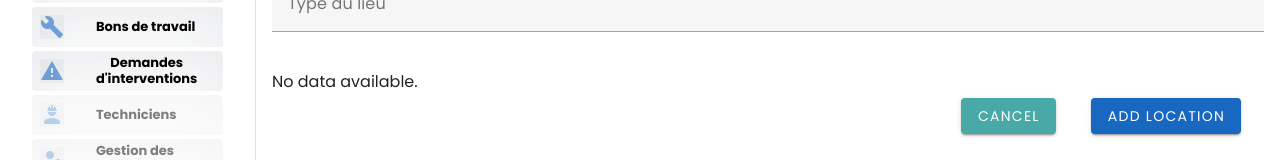
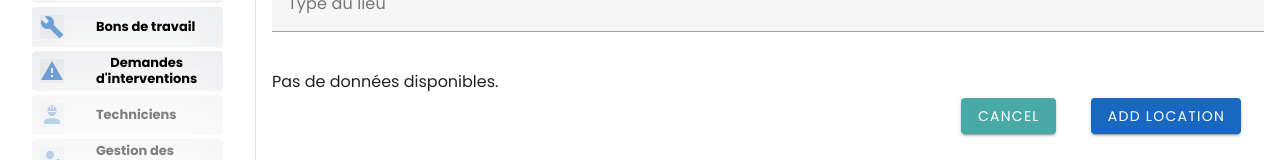
Before and after one commit to JDRSinclair/GIMAO, a Vue app in the folder frontend/: page /CreateLocation in a window 1280 px wide. Shown: the part 190-350 px from the top of the page. Built offline with nearby package versions, Linux system fonts and the light colour scheme; no server answers; the HTML template or start-up script is replaced by a standard one.

Commit message:
Changement Nom méthodes

```diff
--- a/frontend/src/views/DataManagement/EquipmentsModels/CreateModelEquipment.vue
+++ b/frontend/src/views/DataManagement/EquipmentsModels/CreateModelEquipment.vue
@@ -68,7 +68,7 @@
         return [...state.locations];
       });
 
-      const on_click_location = (item) => {
+      const on_click_model_equipment = (item) => {
         if (state.form_data.location && state.form_data.location.id === item.id) {
           state.form_data.location = null;
         } else {
@@ -127,7 +127,7 @@
         ...toRefs(state),
         submit_form,
         places_with_all,
-        on_click_location,
+        on_click_model_equipment,
         toggle_node,
         go_back,
       };
--- a/frontend/src/views/DataManagement/Locations/CreateLocation.vue
+++ b/frontend/src/views/DataManagement/Locations/CreateLocation.vue
@@ -23,7 +23,7 @@
           ></v-text-field>
 
           <div>
-            <p v-if="!places_with_all || places_with_all.length === 0">No data available.</p>
+            <p v-if="!places_with_all || places_with_all.length === 0">Pas de données disponibles.</p>
             <v-treeview
               v-else
               :items="places_with_all"
--- a/frontend/src/views/Equipments/CreateEquipment.vue
+++ b/frontend/src/views/Equipments/CreateEquipment.vue
@@ -138,7 +138,7 @@
                   {{ open ? 'mdi-triangle-down' : 'mdi-triangle-right' }}
                 </v-icon>
                 <span v-else class="tree-icon-placeholder"></span>
-                <span @click="on_click_location(item)">{{ item.nomLieu }}</span>
+                <span @click="on_click_equipment(item)">{{ item.nomLieu }}</span>
               </template>
               <template v-slot:label="{ item }">
                 <span class="text-caption ml-2">{{ item.typeLieu }}</span>
@@ -216,7 +216,7 @@ export default {
       return [...state.locations];
     });
 
-    const on_click_location = (item) => {
+    const on_click_equipment = (item) => {
       if (state.form_data.location && state.form_data.location.id === item.id) {
         state.form_data.location = null;
       } else {
@@ -293,7 +293,7 @@ export default {
       ...toRefs(state),
       submit_form,
       locations_with_all,
-      on_click_location,
+      on_click_equipment,
       toggle_node,
       go_back,
     };
--- a/frontend/src/views/Equipments/EquipmentList.vue
+++ b/frontend/src/views/Equipments/EquipmentList.vue
@@ -11,7 +11,7 @@
           <v-divider></v-divider>
           <div>
             <!-- Message if no data is available -->
-            <p v-if="!locations_with_all || locations_with_all.length === 0">No data available.</p>
+            <p v-if="!locations_with_all || locations_with_all.length === 0">Pas de données disponibles.</p>
             <!-- Treeview of locations -->
             <v-treeview
               v-else
```
